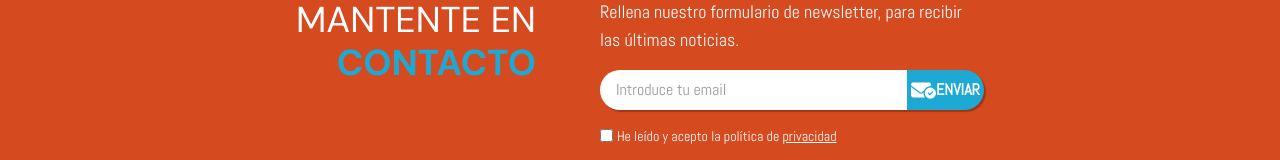
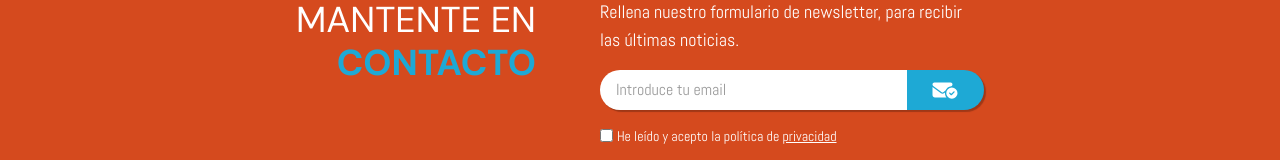
Before and after one commit to jbmunozhuercano/mountains, a Next.js app: page / in a window 1280 px wide. Shown: the part 2754-2914 px from the top of the page. Built offline with nearby package versions, Linux system fonts and the light colour scheme.

Commit message:
Added sending effect on form and removed text on submit button

```diff
--- a/app/components/ContactBlock/index.tsx
+++ b/app/components/ContactBlock/index.tsx
@@ -1,8 +1,16 @@
-import {JSX} from 'react';
+'use client';
+import {JSX, useState} from 'react';
 import {FontAwesomeIcon} from '@fortawesome/react-fontawesome';
 import {faEnvelopeCircleCheck} from '@fortawesome/free-solid-svg-icons';
 
 export default function ContactBlock(): JSX.Element {
+  const [email, setEmail] = useState(false);
+  const handleSubmit = (e: React.FormEvent<HTMLFormElement>) => {
+    e.preventDefault();
+    console.log('Formulario enviado');
+    e.currentTarget.reset();
+    setEmail(true);
+  };
   return (
     <section className='py-12 px-4 bg-primary text-white lg:py-16'>
       <div className='md:w-2xl md:mx-auto lg:w-5xl lg:flex lg:justify-center'>
@@ -15,7 +23,7 @@ export default function ContactBlock(): JSX.Element {
             Rellena nuestro formulario de newsletter, para recibir las últimas
             noticias.
           </p>
-          <form action=''>
+          <form action='' onSubmit={handleSubmit}>
             <div className='flex items-center mb-4 justify-start'>
               <input
                 className='bg-white text-black h-10 py-2 px-4 rounded-s-3xl w-4/5 shadow-[2px_2px_1px_rgba(0,0,0,0.25)] focus:outline-0 border-0 max-w-xs'
@@ -27,17 +35,20 @@ export default function ContactBlock(): JSX.Element {
               />
               <button
                 type='submit'
-                className='bg-secondary flex justify-center items-center h-10 py-2 px-4 rounded-e-3xl w-1/5 shadow-[2px_2px_1px_rgba(0,0,0,0.25)] cursor-pointer'
+                className='bg-secondary flex justify-center items-center h-10 py-2 px-4 rounded-e-3xl w-1/5 shadow-[2px_2px_1px_rgba(0,0,0,0.25)] cursor-pointer hover:bg-menu transition-all'
               >
                 <FontAwesomeIcon
                   icon={faEnvelopeCircleCheck}
-                  className='text-white text-base w-8 block md:hidden'
+                  className='text-white text-base w-8 block md:hidden lg:hidden'
                   size='lg'
+                  title='Enviar'
                 />
-                <span className='hidden md:block uppercase font-bold'>
-                  Enviar
-                </span>
               </button>
+            </div>
+            <div id='message' className={email ? 'block' : 'hidden'}>
+              <p className='mb-4 text-sm bg-green-600 color-white py-2 px-4 rounded-3xl'>
+                <strong>Mensaje enviado. Muchas gracias</strong>
+              </p>
             </div>
             <label htmlFor='privacy' className='flex items-center text-sm'>
               <input
```
